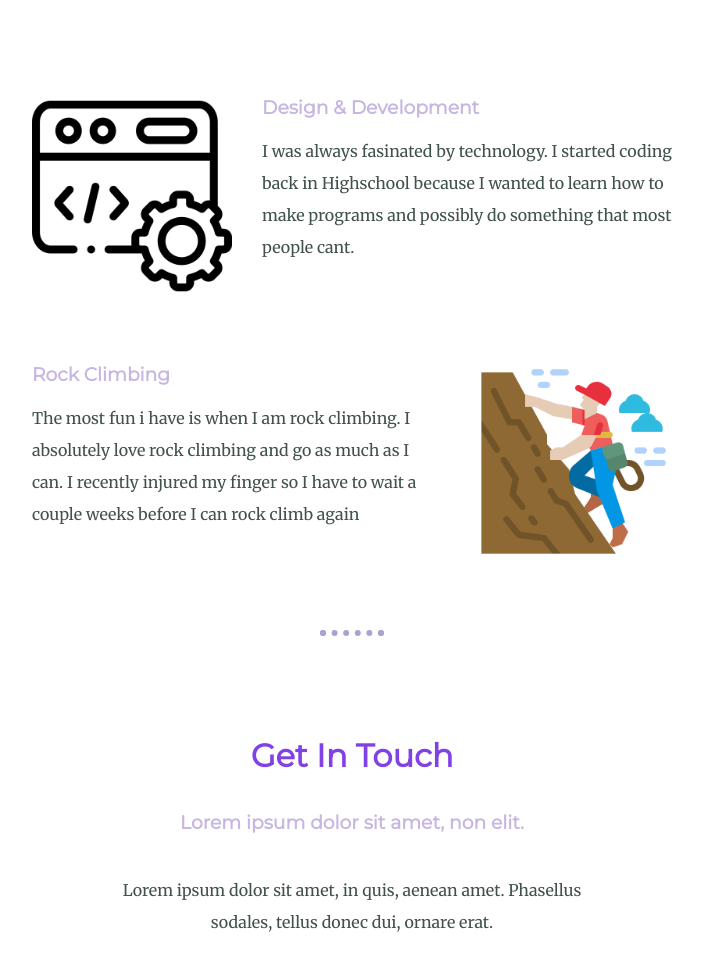
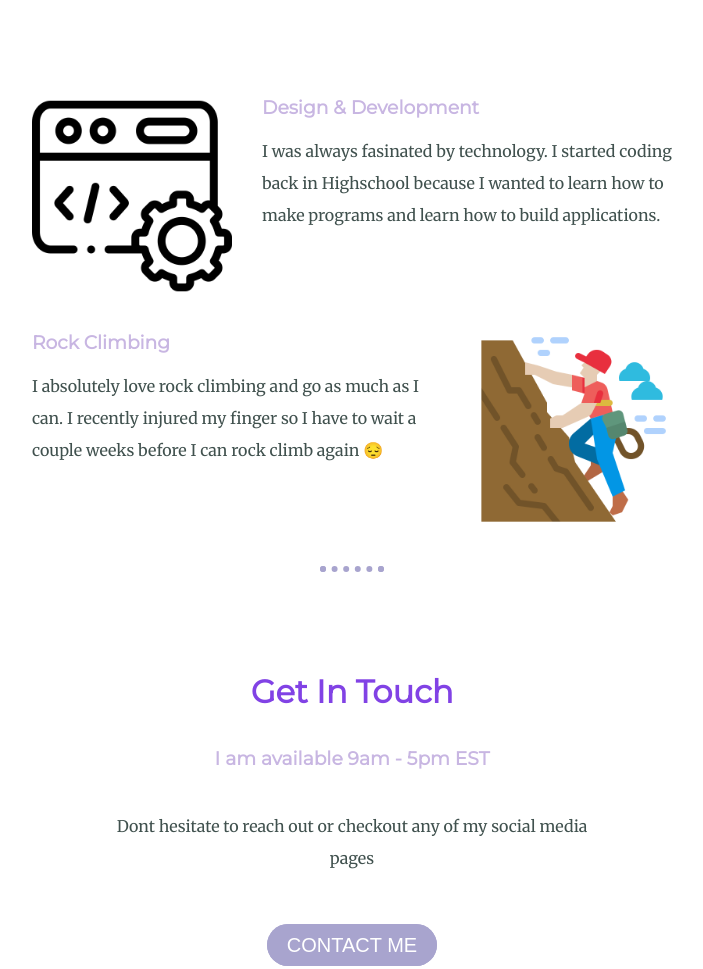
Before and after one commit to jmloudis/WebDevPractice, a plain HTML site: page ResumeWebsite/index.html in a window 1280 px wide. Shown: the part 1760-2729 px from the top of the page, without its empty margins (288-991 px from the left). Drawn offline with Linux system fonts and the light colour scheme.

Commit message:
completed webpage

```diff
--- a/ResumeWebsite/index.html
+++ b/ResumeWebsite/index.html
@@ -32,19 +32,19 @@
           <div class="skill-row">
             <img class="skill-systems" src="images/system.png" alt="">
             <h3>Design & Development</h3>
-            <p class="design-description">I was always fasinated by technology. I started coding back in Highschool because I wanted to learn how to make programs and possibly do something that most people cant.</p>
+            <p class="design-description">I was always fasinated by technology. I started coding back in Highschool because I wanted to learn how to make programs and learn how to build applications.</p>
           </div>
           <div class="skill-row">
             <img class="skill-chili" src="images/climb.png" alt="">
             <h3>Rock Climbing</h3>
-            <p class="chili-description">The most fun i have is when I am rock climbing. I absolutely love rock climbing and go as much as I can. I recently injured my finger so I have to wait a couple weeks before I can rock climb again</p>
+            <p class="chili-description">I absolutely love rock climbing and go as much as I can. I recently injured my finger so I have to wait a couple weeks before I can rock climb again 😔</p>
           </div>
         </div>
         <hr>
         <div class="contact-me">
           <h2>Get In Touch</h2>
-          <h3>Lorem ipsum dolor sit amet, non elit.</h3>
-          <p class="contact-message">Lorem ipsum dolor sit amet, in quis, aenean amet. Phasellus sodales, tellus donec dui, ornare erat.</p>
+          <h3>I am available 9am - 5pm EST</h3>
+          <p class="contact-message">Dont hesitate to reach out or checkout any of my social media pages</p>
           <a href="#" class="btn">CONTACT ME</a>
         </div>
       </div>
@@ -53,7 +53,7 @@
       <div class="bottom-container">
         <a class="footer-link" href="https://www.linkedin.com/">LinkedIn</a>
         <a class="footer-link" href="https://twitter.com/">Twitter</a>
-        <a class="footer-link" href="https://www.appbrewery.co/">Website</a>
+        <a class="footer-link" href="https://www.jordanloudis.com/">Website</a>
         <p class="surname">© 2022 Jordan Loudis @ Software Developer</p>
       </div>
 </body>
```
